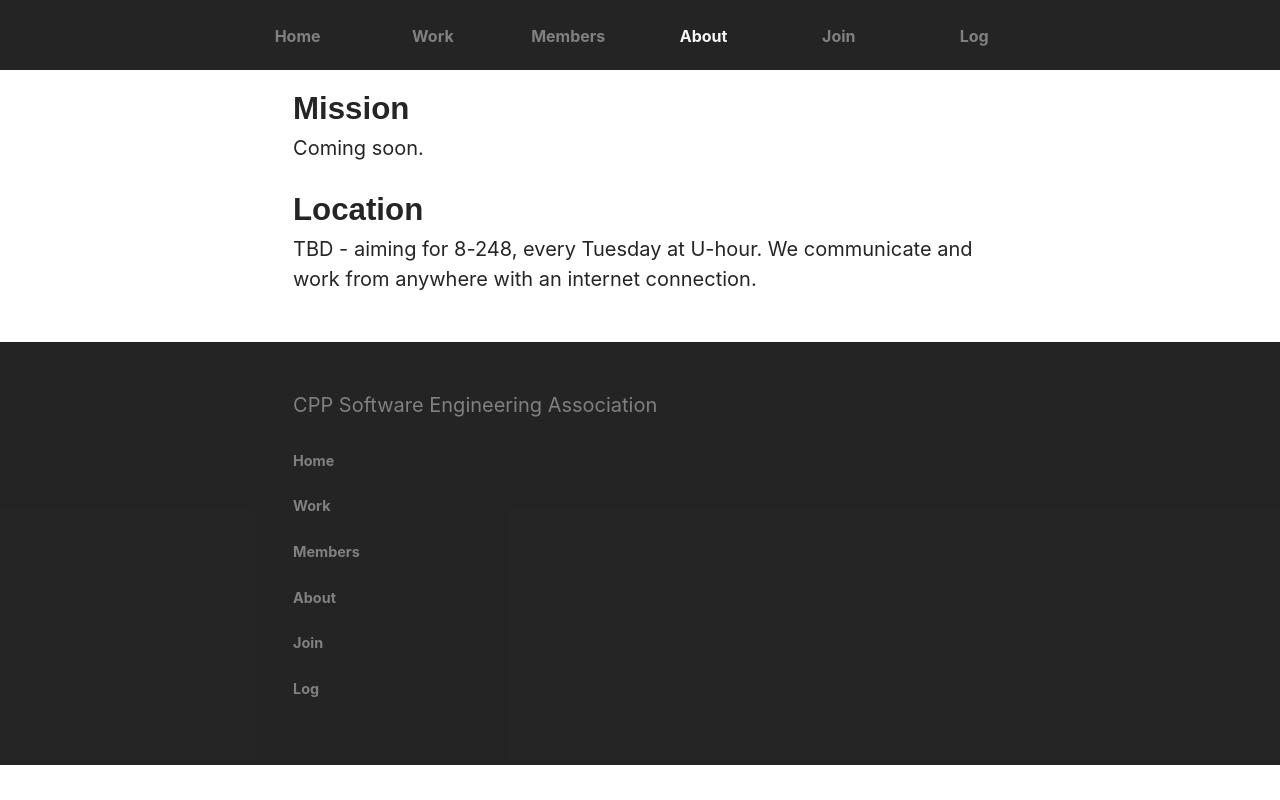
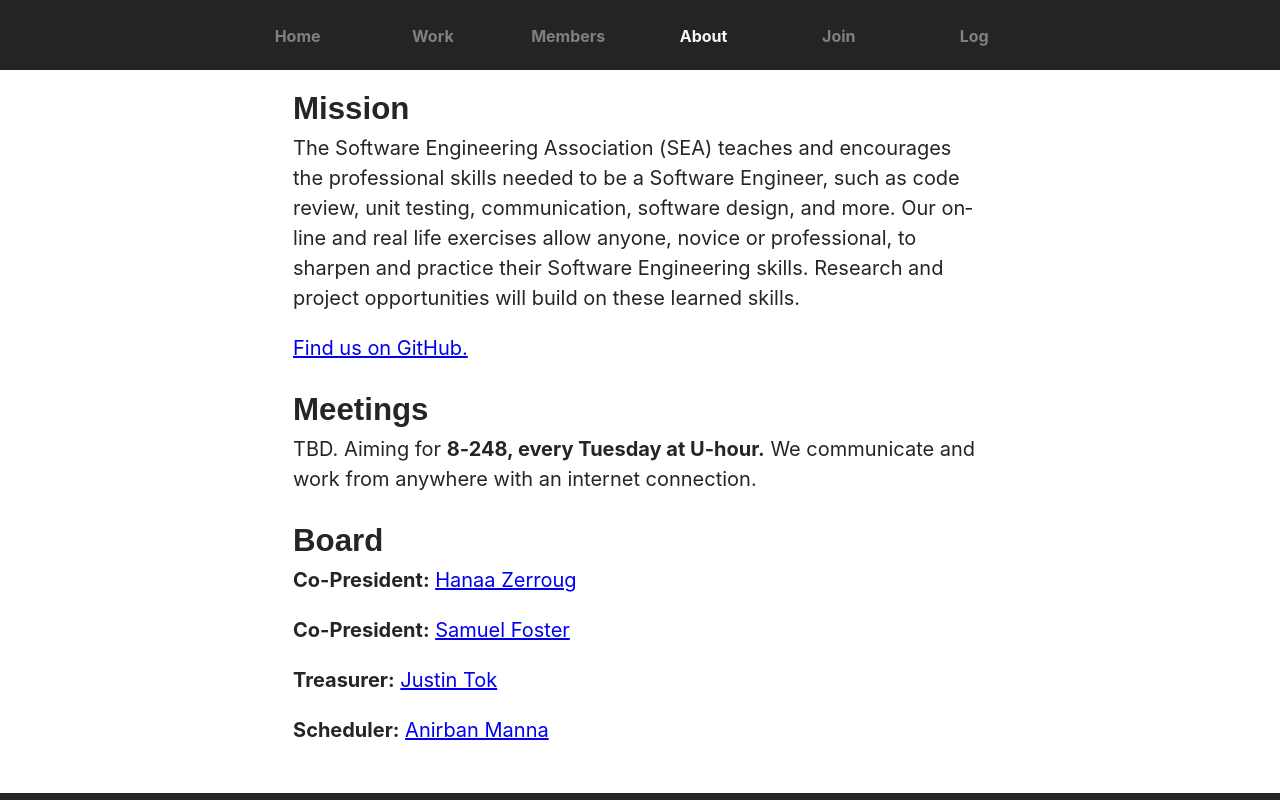
Before and after one commit to wupp1nz/website, a website: page about/index.html in a window 1280 px wide. Shown: the top 800 px of the page. Drawn offline with Linux system fonts and the light colour scheme.

Commit message:
Updated About page with real information + people #1

```diff
--- a/about/index.html
+++ b/about/index.html
@@ -32,11 +32,19 @@
                 <h2 class="hidden">About</h2>
                 <section class="about-bit">
                     <h3 class="about-header">Mission</h3>
-                    <p class="about-text">Coming soon.</p>
+                    <p class="about-text">The Software Engineering Association (SEA) teaches and encourages the professional skills needed to be a Software Engineer, such as code review, unit testing, communication, software design, and more. Our online and real life exercises allow anyone, novice or professional, to sharpen and practice their Software Engineering skills.  Research and project opportunities will build on these learned skills.</p>
+                    <p class="about-text"><a target="_blank" rel="noopener" href="https://www.github.com/cpp-sea">Find us on GitHub.</a></p>
                 </section>
                 <section class="about-bit">
-                    <h3 class="about-header">Location</h3>
-                    <p class="about-text">TBD - aiming for 8-248, every Tuesday at U-hour. We communicate and work from anywhere with an internet connection.</p>
+                    <h3 class="about-header">Meetings</h3>
+                    <p class="about-text">TBD. Aiming for <strong>8-248, every Tuesday at U-hour.</strong> We communicate and work from anywhere with an internet connection.</p>
+                </section>
+                <section class="about-bit">
+                    <h3 class="about-header">Board</h3>
+                    <p class="about-text"><strong>Co-President:</strong> <a href="../members#hanaa-zerroug">Hanaa Zerroug</a></p>
+                    <p class="about-text"><strong>Co-President:</strong> <a href="../members#samuel-foster">Samuel Foster</a></p>
+                    <p class="about-text"><strong>Treasurer:</strong> <a href="../members#justin-tok">Justin Tok</a></p>
+                    <p class="about-text"><strong>Scheduler:</strong> <a href="../members#anirban-manna">Anirban Manna</a></p>
                 </section>
             </section>
         </main>
```
Also changed, not shown: index.html (+1 -1 lines), join/index.html (+2 -2 lines), src/about/index.html (+11 -3 lines), work/index.html (+1 -1 lines).
